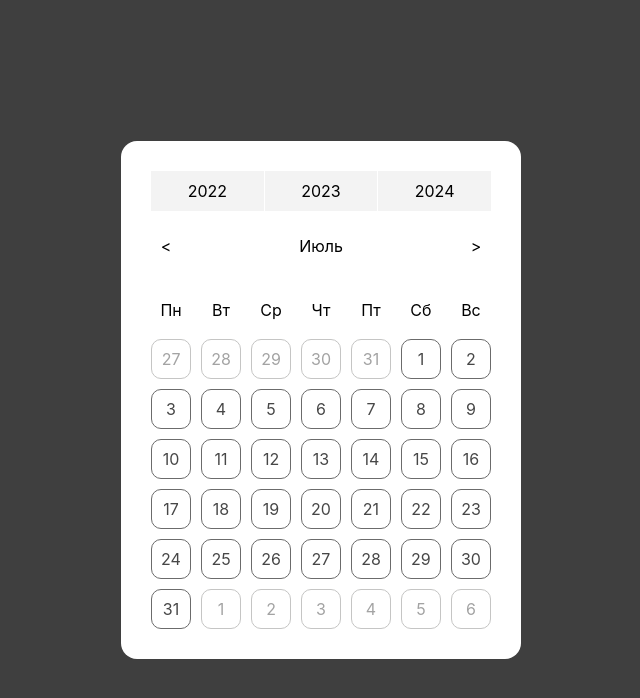
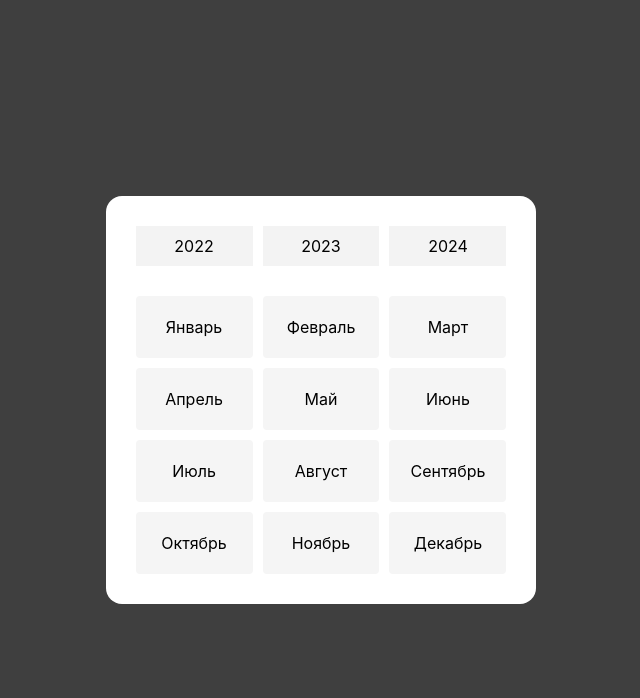
Before and after one commit to kabanooovd/custom_calendar, a React (Create React App) app: page / in a window 1280 px wide. Both pictures are taken after a click on the element "Июль". Shown: the top 698 px of the page, without its empty margins (319-959 px from the left). Built offline with nearby package versions, Linux system fonts and the light colour scheme.

Commit message:
created months

```diff
--- a/src/CalendarContainer/Conrainer.tsx
+++ b/src/CalendarContainer/Conrainer.tsx
@@ -1,14 +1,21 @@
 import React from "react";
 import "./Conrainer.css";
-import { MONTHS_MAPPER, onGetDaysInMonth, onGetOtherMonthDays } from "./utils";
+import {
+    MONTHS_MAPPER,
+    TCalendarMode,
+    onGetDaysInMonth,
+    onGetOtherMonthDays,
+} from "./utils";
 import { DaysList } from "./DaysList/DaysList";
+import { MonthsList } from "./MonthsList/MonthsList";
 
 export const Conrainer = () => {
     const currentDate                       =   new Date();
     const initialMonth                      =   currentDate.getMonth() + 1;
     const initialYear                       =   currentDate.getFullYear();
-    const [currnetMonth, setCurrnetMonth]   =   React.useState(initialMonth);
-    const [currentYear, setCurrentYear]     =   React.useState(initialYear);
+    const [mode, setMode]                   =   React.useState<TCalendarMode>("days");
+    const [currnetMonth, setCurrnetMonth]   =   React.useState<number>(initialMonth);
+    const [currentYear, setCurrentYear]     =   React.useState<number>(initialYear);
     const currentDaysList                   =   onGetDaysInMonth(currnetMonth, currentYear);
     const initWeekDayInMonth                =   currentDaysList[0].getDay();
     const endWeekDayInMonth                 =   currentDaysList[currentDaysList.length - 1].getDay();
@@ -33,6 +40,7 @@ export const Conrainer = () => {
 
     return (
         <div className="custom_calendar__container">
+            {mode === "days" && (
                 <DaysList
                     currentDaysList={currentDaysList}
                     nexDays={nexDays}
@@ -41,7 +49,17 @@ export const Conrainer = () => {
                     currentYear={currentYear}
                     onSwitchMonth={onSwitchMonth}
                     onSwitchYear={onSwitchYear}
+                    setMode={setMode}
                 />
+            )}
+            {mode === "months" && (
+                <MonthsList
+                    onSwitchYear={onSwitchYear}
+                    onSetMonth={setCurrnetMonth}
+                    currentYear={currentYear}
+                    setMode={setMode}
+                />
+            )}
         </div>
     );
 };
--- a/src/CalendarContainer/Day/Day.tsx
+++ b/src/CalendarContainer/Day/Day.tsx
@@ -1,6 +1,5 @@
+import { TDayKind } from "../utils";
 import "./Day.css"
-
-type TDayKind = "current" | "prev" | "next"
 
 export const Day: React.FC<{ days: Date[]; kind: TDayKind }> = (props) => {
     const { days, kind } = props;
--- a/src/CalendarContainer/DaysList/DaysList.css
+++ b/src/CalendarContainer/DaysList/DaysList.css
@@ -46,24 +46,10 @@ span {
     transition: all 0.5s;
 }
 
-/* years control */
-.custom_years_control__container {
-    display: grid;
-    grid-template-columns: repeat(3, 1fr);
-    grid-template-rows: 1fr;
-    gap: 1px;
+.custom_month_control__container span:hover {
+    background-color: rgb(82, 82, 82);
+    transition: all 0.5s;
+    width: 130px;
+    border-radius: 4px;
+    color: #ffffff;
 }
-
-.custom_years_control__container div {
-    cursor: pointer;
-    display: flex;
-    justify-content: center;
-    align-items: center;
-    background-color: #f3f3f3;
-    padding: 10px;
-    transition: all 0.5s;
-}
-
-.custom_years_control__container div:hover {
-    background-color: #dbdada;
-}
--- a/src/CalendarContainer/DaysList/DaysList.tsx
+++ b/src/CalendarContainer/DaysList/DaysList.tsx
@@ -1,5 +1,10 @@
 import { Day } from "../Day/Day";
-import { WEEK_DAYS_RUS_MAPPER } from "../utils";
+import { Year } from "../Year/Year";
+import {
+    TCalendarMode,
+    ToperationOption,
+    WEEK_DAYS_RUS_MAPPER,
+} from "../utils";
 import "./DaysList.css";
 
 export const DaysList: React.FC<{
@@ -8,8 +13,9 @@ export const DaysList: React.FC<{
     prevDays: Date[];
     currentDaysList: Date[];
     nexDays: Date[];
-    onSwitchYear: (option: "next" | "prev") => void;
-    onSwitchMonth: (option: "next" | "prev") => void;
+    onSwitchYear: (option: ToperationOption) => void;
+    onSwitchMonth: (option: ToperationOption) => void;
+    setMode: (mode: TCalendarMode) => void;
 }> = (props) => {
     const {
         currnetMonth,
@@ -19,23 +25,16 @@ export const DaysList: React.FC<{
         nexDays,
         onSwitchYear,
         onSwitchMonth,
+        setMode,
     } = props;
 
     const weekDays = new Array(7).fill(null);
     return (
         <>
-            <div className="custom_years_control__container">
-                <div onClick={() => onSwitchYear("prev")}>
-                    {currentYear - 1}
-                </div>
-                <div>{currentYear}</div>
-                <div onClick={() => onSwitchYear("next")}>
-                    {currentYear + 1}
-                </div>
-            </div>
+            <Year currentYear={currentYear} onSwitchYear={onSwitchYear} />
             <div className="custom_month_control__container">
                 <div onClick={() => onSwitchMonth("prev")}>&#60;</div>
-                <span>{currnetMonth}</span>
+                <span onClick={() => setMode("months")}>{currnetMonth}</span>
                 <div onClick={() => onSwitchMonth("next")}>&#62;</div>
             </div>
             <div className="custom_dayslist_content__wrapper">
--- a/src/CalendarContainer/MonthsList/MonthsList.css
+++ b/src/CalendarContainer/MonthsList/MonthsList.css
@@ -0,0 +1,25 @@
+.months__wrapper {
+    margin-top: 30px;
+    display: grid;
+    grid-template-columns: repeat(3, 1fr);
+    grid-template-rows: 1fr;
+    gap: 10px;
+}
+
+.months__item {
+    cursor: pointer;
+    padding: 20px;
+    display: flex;
+    justify-content: center;
+    align-items: center;
+    border-radius: 4px;
+    background-color: #f5f5f5;
+    border: 1px solid transparent;
+    transition: all 0.5s
+}
+
+.months__item:hover {
+    background-color: #FFFFFF;
+    border: 1px solid #f5f5f5;
+
+}
--- a/src/CalendarContainer/MonthsList/MonthsList.tsx
+++ b/src/CalendarContainer/MonthsList/MonthsList.tsx
@@ -1,3 +1,36 @@
-export const MonthsList = () => {
-    return <></>
-}
+import { Year } from "../Year/Year";
+import { MONTHS_MAPPER, TCalendarMode, ToperationOption } from "../utils";
+import "./MonthsList.css";
+
+export const MonthsList: React.FC<{
+    currentYear: number;
+    onSwitchYear: (option: ToperationOption) => void;
+    onSetMonth: (month: number) => void;
+    setMode: (mode: TCalendarMode) => void;
+}> = (props) => {
+    const { currentYear, onSwitchYear, onSetMonth, setMode } = props;
+    const monthsList: number[] = [];
+    while (monthsList.length < 12) monthsList.push(monthsList.length + 1);
+    return (
+        <div className="months__container">
+            <Year currentYear={currentYear} onSwitchYear={onSwitchYear} />
+            <div className="months__wrapper">
+                {monthsList.map((month, idx) => {
+                    const onHandleClick = () => {
+                        onSetMonth(month);
+                        setMode("days");
+                    };
+                    return (
+                        <div
+                            key={`${idx}${month}`}
+                            className="months__item"
+                            onClick={onHandleClick}
+                        >
+                            {MONTHS_MAPPER[month]}
+                        </div>
+                    );
+                })}
+            </div>
+        </div>
+    );
+};
--- /dev/null
+++ b/src/CalendarContainer/Year/Year.css
@@ -0,0 +1,22 @@
+/* years control */
+.custom_years_control__container {
+    display: grid;
+    grid-template-columns: repeat(3, 1fr);
+    grid-template-rows: 1fr;
+    border-radius: 4px;
+    gap: 10px;
+}
+
+.custom_years_control__container div {
+    cursor: pointer;
+    display: flex;
+    justify-content: center;
+    align-items: center;
+    background-color: #f3f3f3;
+    padding: 10px;
+    transition: all 0.5s;
+}
+
+.custom_years_control__container div:hover {
+    background-color: #dbdada;
+}
--- /dev/null
+++ b/src/CalendarContainer/Year/Year.tsx
@@ -0,0 +1,16 @@
+import { ToperationOption } from "../utils";
+import "./Year.css";
+
+export const Year: React.FC<{
+    currentYear: number;
+    onSwitchYear: (option: ToperationOption) => void;
+}> = (props) => {
+    const { onSwitchYear, currentYear } = props;
+    return (
+        <div className="custom_years_control__container">
+            <div onClick={() => onSwitchYear("prev")}>{currentYear - 1}</div>
+            <div>{currentYear}</div>
+            <div onClick={() => onSwitchYear("next")}>{currentYear + 1}</div>
+        </div>
+    );
+};
--- a/src/CalendarContainer/utils.ts
+++ b/src/CalendarContainer/utils.ts
@@ -1,3 +1,8 @@
+
+export type ToperationOption = "prev" | "next"
+export type TDayKind = "current" | ToperationOption
+export type TCalendarMode = "days" | "months" | "years"
+
 // метод формерует список дней из месяца
 export const onGetDaysInMonth = (month: number, year: number): Date[] =>
     new Array(31)
@@ -24,9 +29,9 @@ export const onFormatDate = (date: string) => {
 export const onGetOtherMonthDays = (
     otherMonthDaysList: Date[],
     weekDayOfCurrentMonth: number,
-    opt: "prev" | "next"
+    opt: ToperationOption
 ): Date[] => {
-    const MAPPER: Record<"prev" | "next", Date[]> = {
+    const MAPPER: Record<ToperationOption, Date[]> = {
         prev: [],
         next: otherMonthDaysList.slice(0, 6),
     };
```
Lines whose indentation alone changed are shown as unchanged.
